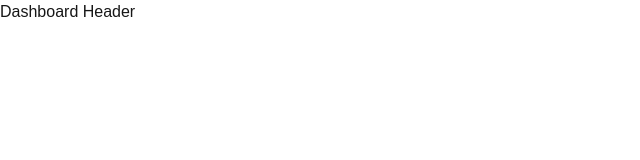
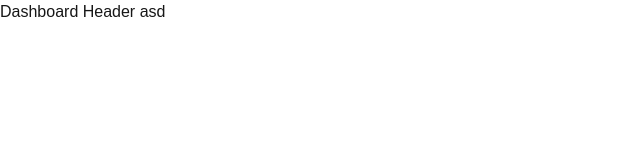
Before and after one commit to AniqAli/psfss-project, a Next.js app: page /dashboard in a window 1280 px wide. Shown: the top 160 px of the page, without its empty margins (0-640 px from the left). Built offline with nearby package versions, Linux system fonts and the light colour scheme; a web font is replaced by a local one.

Commit message:
Update layout.js

```diff
--- a/app/dashboard/layout.js
+++ b/app/dashboard/layout.js
@@ -5,7 +5,7 @@ export const metadata = {
 export default function DashboardLayout({ children }) {
     return (
         <div className="dashboard">
-            <header>Dashboard Header</header>
+            <header>Dashboard Header asd</header>
             <div className="max-w-7xl md:px-6 px-4 xl:px-0 m-auto xl:mt-35 lg:mt-32 mt-27">
                 {children}
             </div>
```
